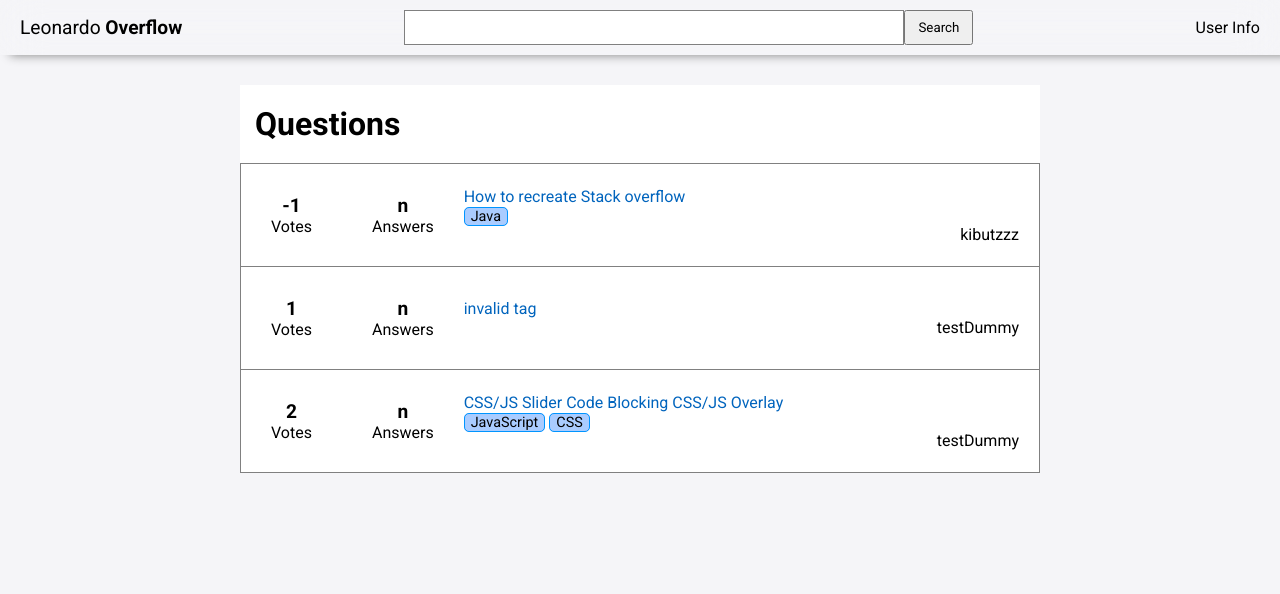
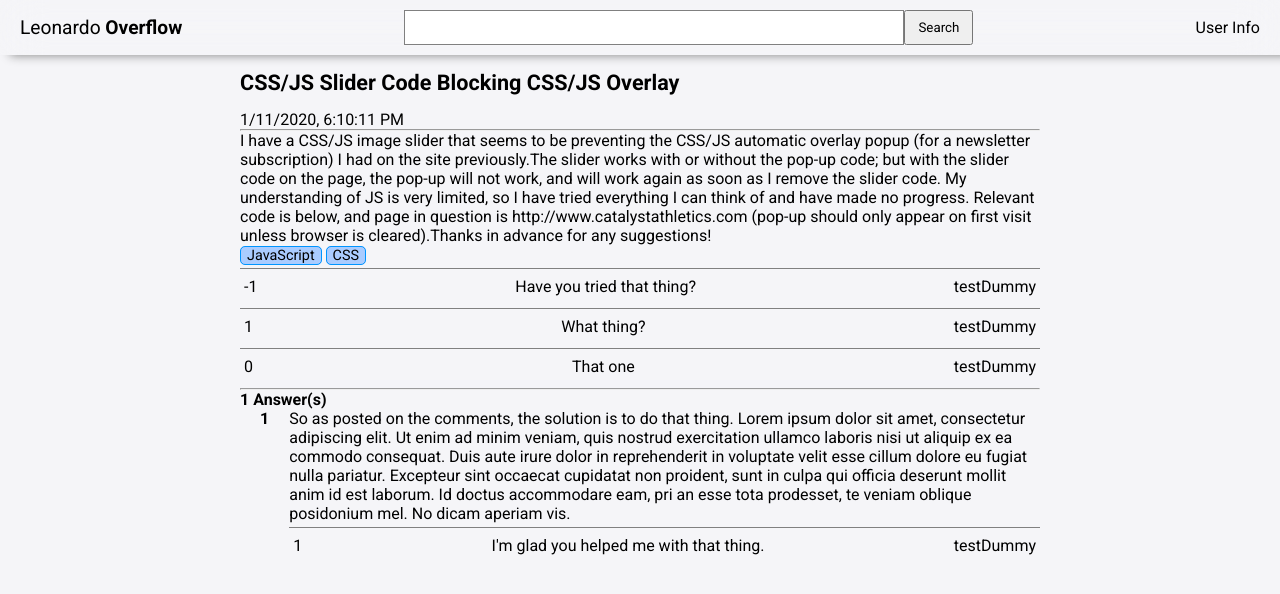
Before and after one commit to kibutzzz/leonardo-overflow-client, a React (Create React App) app: page / in a window 1280 px wide. Shown: the top 594 px of the page. Built offline with nearby package versions, Linux system fonts and the light colour scheme.

Commit message:
added specific question page

```diff
--- a/src/App.js
+++ b/src/App.js
@@ -1,13 +1,14 @@
 import React from "react";
 // import Login from "./pages/Login";
-import Home from "./pages/Home";
+// import Home from "./pages/Home";
+import Question from "./pages/Question";
 import Navbar from "./components/Navbar";
 
 function App() {
   return (
     <>
       <Navbar />
-      <Home></Home>
+      <Question />
     </>
   );
 }
--- /dev/null
+++ b/src/components/Answer/index.js
@@ -0,0 +1,27 @@
+import React from "react";
+import styled from "styled-components";
+import Comment from "../Comment";
+
+const AnswerContainer = styled.div`
+  display: flex;
+
+  strong {
+    padding: 0 20px;
+  }
+`;
+
+const Answer = props => {
+  return (
+    <AnswerContainer>
+      <strong>{props.answer.voteCount}</strong>
+      <div>
+      <p>{props.answer.description}</p>
+      {props.answer.comments.map(comment => (
+        <Comment key={comment.id} comment={comment} />
+      ))}
+      </div>
+    </AnswerContainer>
+  );
+};
+
+export default Answer;
--- /dev/null
+++ b/src/components/Comment/index.js
@@ -0,0 +1,24 @@
+import React from "react";
+import styled from "styled-components";
+
+const CommentContainer = styled.div`
+  display: flex;
+  justify-content: space-between;
+  align-items: flex;
+
+  border-top: 1px solid gray;
+  margin: 4px 0;
+  padding: 8px 4px;
+`;
+
+const Comment = props => {
+  return (
+    <CommentContainer>
+      <span>{props.comment.voteCount}</span>
+      <span>{props.comment.text}</span>
+      <span>{props.comment.user.username}</span>
+    </CommentContainer>
+  );
+};
+
+export default Comment;
--- /dev/null
+++ b/src/components/general/styles/QuestionTitle.js
@@ -0,0 +1,9 @@
+import styled from 'styled-components';
+
+const QuestionTitle = styled.strong`
+  display: block;
+  margin: 15px 0;
+  font-size: 1.35rem;
+`;
+
+export default QuestionTitle;
--- /dev/null
+++ b/src/pages/Question.js
@@ -0,0 +1,111 @@
+import React, { useState } from "react";
+import Container from "../components/general/styles/Container";
+import QuestionTitle from "../components/general/styles/QuestionTitle";
+import Tag from "../components/Tag";
+import Comment from "../components/Comment";
+import Answer from "../components/Answer";
+
+const Question = () => {
+  const [question] = useState({
+    id: 7,
+    title: "CSS/JS Slider Code Blocking CSS/JS Overlay",
+    description:
+      "I have a CSS/JS image slider that seems to be preventing the CSS/JS automatic overlay popup (for a newsletter subscription) I had on the site previously.The slider works with or without the pop-up code; but with the slider code on the page, the pop-up will not work, and will work again as soon as I remove the slider code. My understanding of JS is very limited, so I have tried everything I can think of and have made no progress. Relevant code is below, and page in question is http://www.catalystathletics.com (pop-up should only appear on first visit unless browser is cleared).Thanks in advance for any suggestions!",
+    answers: [
+      {
+        id: 3,
+        description:
+          "So as posted on the comments, the solution is to do that thing. Lorem ipsum dolor sit amet, consectetur adipiscing elit. Ut enim ad minim veniam, quis nostrud exercitation ullamco laboris nisi ut aliquip ex ea commodo consequat. Duis aute irure dolor in reprehenderit in voluptate velit esse cillum dolore eu fugiat nulla pariatur. Excepteur sint occaecat cupidatat non proident, sunt in culpa qui officia deserunt mollit anim id est laborum. Id doctus accommodare eam, pri an esse tota prodesset, te veniam oblique posidonium mel. No dicam aperiam vis. ",
+        voteCount: 1,
+        comments: [
+          {
+            id: 12,
+            text: "I'm glad you helped me with that thing.",
+            voteCount: 1,
+            user: {
+              id: 1,
+              username: "testDummy"
+            }
+          }
+        ],
+        user: {
+          id: 2,
+          username: "kibutzzz"
+        }
+      }
+    ],
+    comments: [
+      {
+        id: 6,
+        text: "Have you tried that thing?",
+        voteCount: -1,
+        user: {
+          id: 1,
+          username: "testDummy"
+        }
+      },
+      {
+        id: 7,
+        text: "What thing?",
+        voteCount: 1,
+        user: {
+          id: 1,
+          username: "testDummy"
+        }
+      },
+      {
+        id: 8,
+        text: "That one",
+        voteCount: 0,
+        user: {
+          id: 1,
+          username: "testDummy"
+        }
+      }
+    ],
+    tags: [
+      {
+        id: 2,
+        name: "JavaScript"
+      },
+      {
+        id: 7,
+        name: "CSS"
+      }
+    ],
+    voteCount: 2,
+    creationDate: "2020-01-11T18:10:11Z",
+    updateDate: "2020-02-11T18:10:11Z"
+  });
+
+  return (
+    <Container>
+      <QuestionTitle>{question.title}</QuestionTitle>
+      <span>
+        {question.creationDate
+          ? new Date(question.creationDate).toLocaleString()
+          : ""}
+      </span>
+      <span>{question?.user?.name}</span>
+      <hr />
+      <p>{question.description}</p>
+      {question.tags.map(tag => (
+        <Tag key={tag.id} tag={tag} />
+      ))}
+
+      {question.comments.map(comment => (
+        <Comment key={comment.id} comment={comment} />
+      ))}
+      <hr />
+      <strong>
+        {question.answers.reduce(accumulator => accumulator + 1, 0)} Answer(s)
+      </strong>
+
+      {question.answers.map(answer => (
+        <Answer key={answer.id} answer={answer} />
+      ))}
+    </Container>
+  );
+};
+
+export default Question;
```
